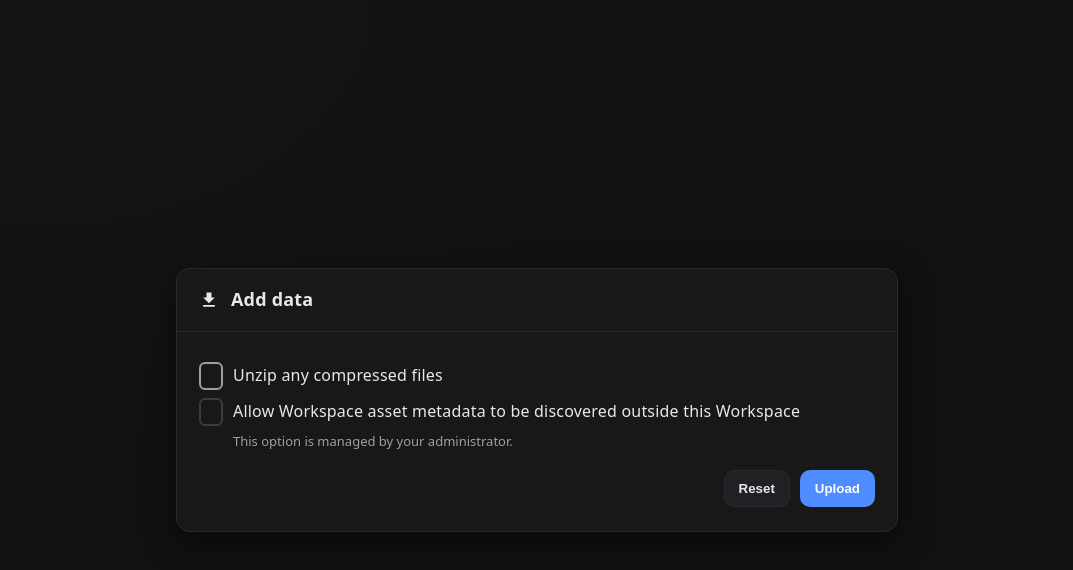
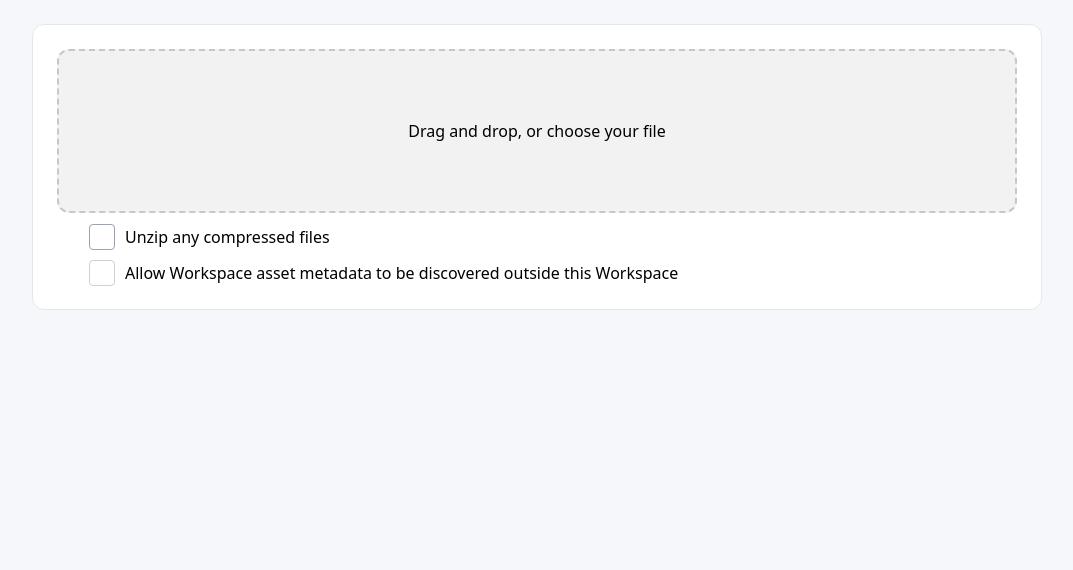
Before and after one commit to danielarrais-tr/cases-demo, a plain HTML site: page checkbox_fake.html in a window 1280 px wide. Shown: the whole page, without its empty margins (103-1176 px from the left). Drawn offline with Linux system fonts and the light colour scheme.

Commit message:
Update checkbox_fake.html

```diff
--- a/checkbox_fake.html
+++ b/checkbox_fake.html
@@ -1,235 +1,205 @@
 <!doctype html>
-<html lang="en" data-theme="black">
+<html lang="pt-br">
 <head>
   <meta charset="utf-8" />
+  <title>Mock Upload — foco no checkbox</title>
   <meta name="viewport" content="width=device-width, initial-scale=1" />
-  <title>Upload Options</title>
   <style>
-    :root {
-      --bg: #111;
-      --panel: #181818;
-      --text: #e8e8e8;
-      --muted: #9aa0a6;
-      --border: #2a2a2a;
-      --accent: #4f8cff;
-      --accent-contrast: #fff;
-      --disabled: #555;
+    body { font-family: system-ui, -apple-system, Segoe UI, Roboto, Arial, sans-serif; background:#f6f7fb; margin:0; padding:24px; }
+    .wrap { max-width: 960px; margin: 0 auto; background:#fff; border:1px solid #e5e7eb; border-radius:12px; padding:24px; }
+
+    /* ===== Mesmas classes/IDs do snippet ===== */
+    a-form { display:block; }
+
+    .fileUpload--Pdqo5 {
+      display:flex;
+      background:#f2f2f2;
+      border:2px dashed #c7c7c7;
+      border-radius:12px;
+      align-items:center;
+      justify-content:center;
+      height:160px;
+      position:relative;
+    }
+    .fileUpload_inner--JDKn9 {
+      display:flex;
+      width:100%;
+      height:100%;
+      align-items:center;
+      justify-content:center;
+      cursor:pointer;
+      user-select:none;
+    }
+    a-p { display:block; }
+
+    .ap-checkbox-container { display:flex; align-items:center; gap:10px; margin-top:12px; }
+    .ap-checkbox { position:relative; width:auto; height:24px; display:flex; align-items:center; gap:8px; }
+    .a-hidden-accessibility { position:relative; width:24px; height:24px; }
+
+    /* Input “visível para acessibilidade”, mas sem ocupar layout visual */
+    .ap-checkbox-input {
+      position:absolute; inset:0;
+      opacity:0; /* ainda recebe foco e eventos via label */
     }
 
-    /* Page */
-    body {
-      margin: 0;
-      font: 16px/1.4 system-ui, -apple-system, Segoe UI, Roboto, Ubuntu, Cantarell, Noto Sans, Helvetica Neue, Arial, sans-serif;
-      color: var(--text);
-      background: radial-gradient(1200px 800px at 10% 0%, #151515 0%, var(--bg) 60%);
-      display: grid;
-      place-items: center;
-      min-height: 100dvh;
+    /* Ícone visual do checkbox — controlado por data-checked */
+    .Appkit4-icon.icon-checkbox-deselected-fill {
+      width:24px; height:24px; line-height:24px;
+      display:inline-flex; align-items:center; justify-content:center;
+      border:1px solid #9ca3af; border-radius:4px;
+      font-size:16px; user-select:none;
+    }
+    .Appkit4-icon.icon-checkbox-deselected-fill::before { content: ""; }
+    .Appkit4-icon.icon-checkbox-deselected-fill[data-checked="true"] {
+      border-color:#4f46e5;
+      box-shadow: 0 0 0 2px rgba(79,70,229,.15) inset;
+    }
+    .Appkit4-icon.icon-checkbox-deselected-fill[data-checked="true"]::before {
+      content: "✓";
+      font-weight:700;
     }
 
-    .modal {
-      width: min(720px, 92vw);
-      background: var(--panel);
-      border: 1px solid var(--border);
-      border-radius: 14px;
-      box-shadow: 0 10px 30px rgba(0,0,0,.5);
-      overflow: hidden;
-    }
+    .icon-checkbox-backdrop-outline { display:none; }
+    .ap-checkbox-label { cursor:pointer; }
 
-    .modal__header {
-      padding: 18px 22px;
-      border-bottom: 1px solid var(--border);
-      display: flex;
-      align-items: center;
-      gap: 12px;
-    }
-
-    .modal__title {
-      margin: 0;
-      font-size: 18px;
-      letter-spacing: .2px;
-    }
-
-    form {
-      padding: 20px 22px 24px;
-    }
-
-    /* Checkbox group (mirrors the structure you sent) */
-    .ap-checkbox-container {
-      display: flex;
-      align-items: center;
-      gap: 10px;
-      min-height: 24px;
-      margin: 12px 0;
-    }
-
-    .ap-checkbox {
-      position: relative;
-      width: 24px;
-      height: 24px;
-      display: inline-flex;
-      align-items: center;
-      justify-content: center;
-      cursor: pointer;
-      user-select: none;
-    }
-
-    .ap-checkbox-input {
-      position: absolute;
-      inset: 0;
-      width: 100%;
-      height: 100%;
-      margin: 0;
-      opacity: 0;
-      cursor: inherit;
-    }
-
-    /* Visual box */
-    .icon-checkbox-deselected-fill {
-      width: 24px;
-      height: 24px;
-      display: inline-flex;
-      align-items: center;
-      justify-content: center;
-      border: 2px solid var(--muted);
-      border-radius: 6px;
-      transition: border-color .2s, background-color .2s, transform .03s ease;
-    }
-
-    .ap-checkbox:hover .icon-checkbox-deselected-fill {
-      border-color: #c9d1d9;
-    }
-
-    .ap-checkbox-input:focus-visible + .icon-checkbox-deselected-fill {
-      outline: 2px solid var(--accent);
-      outline-offset: 2px;
-    }
-
-    /* Checkmark state */
-    .ap-checkbox-input:checked + .icon-checkbox-deselected-fill {
-      background: var(--accent);
-      border-color: var(--accent);
-    }
-    .ap-checkbox-input:checked + .icon-checkbox-deselected-fill::before {
-      content: "✔";
-      font-size: 16px;
-      line-height: 1;
-      translate: 0 1px;
-      color: var(--accent-contrast);
-    }
-
-    /* Disabled state */
-    .ap-checkbox-disabled { cursor: not-allowed; }
-    .ap-checkbox-disabled .icon-checkbox-deselected-fill {
-      border-color: var(--disabled);
-      background: transparent;
-      opacity: .6;
-    }
-    .ap-checkbox-disabled .ap-checkbox-input { cursor: not-allowed; }
-
-    /* Label */
-    .ap-checkbox-label {
-      cursor: pointer;
-      color: var(--text);
-      letter-spacing: .2px;
-      user-select: none;
-    }
-
-    /* Secondary backdrop ring (optional, decorative) */
-    .icon-checkbox-backdrop-outline {
-      position: absolute;
-      inset: 0;
-      border-radius: 8px;
-      pointer-events: none;
-    }
-
-    .actions {
-      margin-top: 20px;
-      display: flex;
-      justify-content: flex-end;
-      gap: 10px;
-    }
-
-    .btn {
-      padding: 10px 14px;
-      border-radius: 10px;
-      border: 1px solid var(--border);
-      background: #202124;
-      color: var(--text);
-      font-weight: 600;
-      cursor: pointer;
-    }
-    .btn.primary { background: var(--accent); color: var(--accent-contrast); border-color: transparent; }
-    .btn:disabled { opacity: .6; cursor: not-allowed; }
-
-    /* Small helper text */
-    .hint { color: var(--muted); font-size: 13px; margin-left: 34px; margin-top: -4px; }
+    .ap-checkbox-disabled { opacity:.5; cursor:not-allowed; }
+    .ap-checkbox-disabled .ap-checkbox-label { cursor:not-allowed; }
   </style>
 </head>
 <body>
-  <div class="modal" id="My_Data_App_DocumentLibrary_AddData_ModalUploadData_Modal">
-    <div class="modal__header">
-      <svg aria-hidden="true" width="20" height="20" viewBox="0 0 24 24"><path fill="currentColor" d="M19 9h-4V3H9v6H5l7 7zM5 18h14v2H5z"/></svg>
-      <h1 class="modal__title">Add data</h1>
+  <div class="wrap">
+    <!-- ===== SUA ESTRUTURA FIEL ===== -->
+    <a-form
+      data-x-testrigor-xpath="/html[1]/body[1]/div[2]/div[1]/div[1]/div[2]/form[1]"
+      data-x-testrigor-xpath-short="//div[@id='My_Data_App_DocumentLibrary_AddData_ModalUploadData_Modal']/div[1]/div[2]/form[1]"
+      data-x-testrigor-cursor="auto" data-x-testrigor-font-size="16"
+      data-x-testrigor-shadow-root="false" data-x-testrigor-shadow-host=""
+      data-x-testrigor-css-x="630" data-x-testrigor-css-y="375"
+      data-x-testrigor-css-width="660" data-x-testrigor-css-height="228"
+      data-x-testrigor-css-text-transform="none" background-color="rgba(0, 0, 0, 0)"
+      data-x-testrigor-css-display="block" data-x-testrigor-position="static"
+      data-x-testrigor-z-index="auto" data-x-testrigor-overflow-y="visible"
+      data-x-testrigor-x="630" data-x-testrigor-y="375" data-x-testrigor-width="660"
+      data-x-testrigor-height="228" data-x-testrigor-possibly-visible="true"
+      data-x-testrigor-visible="true" data-x-testrigor-accessible="true"
+      data-x-testrigor-visible-fixed="true">
+
+      <div role="presentation" tabindex="0" class="fileUpload--Pdqo5"
+           data-x-testrigor-xpath="/html[1]/body[1]/div[2]/div[1]/div[1]/div[2]/form[1]/div[1]"
+           data-x-testrigor-xpath-short="//div[@id='My_Data_App_DocumentLibrary_AddData_ModalUploadData_Modal']/div[1]/div[2]/form[1]/div[1]"
+           background-color="rgb(242, 242, 242)" data-x-testrigor-css-display="flex">
+
+        <!-- INPUT REAL (mesmo id), oculto por display:none como no snippet -->
+        <input id="My_Data_App_DocumentLibrary_AddData_ModalUploadData_File_Upload_Field"
+               multiple type="file" tabindex="-1" style="display: none;"
+               data-x-testrigor-xpath="/html[1]/body[1]/div[2]/div[1]/div[1]/div[2]/form[1]/div[1]/input[1]"
+               data-x-testrigor-xpath-short="//input[@id='My_Data_App_DocumentLibrary_AddData_ModalUploadData_File_Upload_Field']">
+
+        <!-- “FAKE BUTTON” (mesma classe) -->
+        <div role="button" tabindex="0" class="fileUpload_inner--JDKn9"
+             data-x-testrigor-xpath="/html[1]/body[1]/div[2]/div[1]/div[1]/div[2]/form[1]/div[1]/div[1]">
+          <a-p data-x-testrigor-xpath="/html[1]/body[1]/div[2]/div[1]/div[1]/div[2]/form[1]/div[1]/div[1]/p[1]">
+            Drag and drop,
+            <span>or choose your file</span>
+          </a-p>
+        </div>
       </div>
 
-    <form aria-labelledby="form-title" id="upload-options-form">
-      <h2 id="form-title" style="position:absolute;left:-9999px">Upload options</h2>
+      <!-- CHECKBOXES -->
+      <div
+        data-x-testrigor-xpath="/html[1]/body[1]/div[2]/div[1]/div[1]/div[2]/form[1]/div[2]">
 
-      <!-- 1) Unzip any compressed files -->
-      <div class="ap-checkbox-container" id="My_Data_App_DocumentLibrary_AddData_ModalUploadData_Unzipcheckbox" data-theme="black">
-        <div class="ap-checkbox">
-          <input type="checkbox"
-                 id="checkbox-unzip"
-                 class="ap-checkbox-input"
-                 role="checkbox"
-                 aria-label="Unzip any compressed files"
-                 aria-live="polite" />
+        <!-- HABILITADO -->
+        <div class="ap-checkbox-container" id="My_Data_App_DocumentLibrary_AddData_ModalUploadData_Unzipcheckbox" data-theme="black"
+             data-x-testrigor-xpath="/html[1]/body[1]/div[2]/div[1]/div[1]/div[2]/form[1]/div[2]/div[1]"
+             data-x-testrigor-xpath-short="//div[@id='My_Data_App_DocumentLibrary_AddData_ModalUploadData_Unzipcheckbox']">
+          <div class="ap-checkbox"
+               data-x-testrigor-xpath="/html[1]/body[1]/div[2]/div[1]/div[1]/div[2]/form[1]/div[2]/div[1]/div[1]">
+            <div class="a-hidden-accessibility">
+              <input type="checkbox" role="checkbox" aria-live="assertive"
+                     aria-label="Unzip any compressed files" id="checkbox-7"
+                     tabindex="0" class="ap-checkbox-input" value=""
+                     data-x-testrigor-xpath="/html[1]/body[1]/div[2]/div[1]/div[1]/div[2]/form[1]/div[2]/div[1]/div[1]/div[1]/input[1]">
+            </div>
             <span class="Appkit4-icon icon-checkbox-deselected-fill" aria-hidden="true"></span>
             <span class="icon-checkbox-backdrop-outline" aria-hidden="true"></span>
           </div>
-        <label class="ap-checkbox-label" for="checkbox-unzip" aria-hidden="true">Unzip any compressed files</label>
+          <label class="ap-checkbox-label" for="checkbox-7" aria-hidden="true"
+                 data-x-testrigor-xpath="/html[1]/body[1]/div[2]/div[1]/div[1]/div[2]/form[1]/div[2]/div[1]/label[1]">
+            Unzip any compressed files
+          </label>
         </div>
 
-      <!-- 2) Allow Workspace asset metadata to be discovered outside this Workspace (disabled) -->
-      <div class="ap-checkbox-container MDDCheckbox" id="My_Data_App_DocumentLibrary_AddData_ModalUploadData_Mddcheckbox" data-theme="black">
-        <div class="ap-checkbox ap-checkbox-disabled">
-          <input type="checkbox"
-                 id="checkbox-discoverable"
-                 class="ap-checkbox-input"
-                 disabled
-                 role="checkbox"
-                 aria-disabled="true"
-                 aria-checked="false"
-                 aria-label="Allow Workspace asset metadata to be discovered outside this Workspace" />
+        <!-- DESABILITADO -->
+        <div class="ap-checkbox-container MDDCheckbox" id="My_Data_App_DocumentLibrary_AddData_ModalUploadData_Mddcheckbox" data-theme="black"
+             data-x-testrigor-xpath="/html[1]/body[1]/div[2]/div[1]/div[1]/div[2]/form[1]/div[2]/div[2]"
+             data-x-testrigor-xpath-short="//div[@id='My_Data_App_DocumentLibrary_AddData_ModalUploadData_Mddcheckbox']">
+          <div class="ap-checkbox ap-checkbox-disabled"
+               data-x-testrigor-xpath="/html[1]/body[1]/div[2]/div[1]/div[1]/div[2]/form[1]/div[2]/div[2]/div[1]">
+            <div class="a-hidden-accessibility">
+              <input type="checkbox" role="checkbox" aria-live="assertive"
+                     aria-label="Allow Workspace asset metadata to be discovered outside this Workspace"
+                     aria-disabled="true" aria-checked="false" id="checkbox-8"
+                     tabindex="0" disabled class="ap-checkbox-input" value=""
+                     data-x-testrigor-xpath="/html[1]/body[1]/div[2]/div[1]/div[1]/div[2]/form[1]/div[2]/div[2]/div[1]/div[1]/input[1]">
+            </div>
             <span class="Appkit4-icon icon-checkbox-deselected-fill" aria-hidden="true"></span>
             <span class="icon-checkbox-backdrop-outline" aria-hidden="true"></span>
           </div>
-        <label class="ap-checkbox-label" for="checkbox-discoverable" aria-hidden="true">Allow Workspace asset metadata to be discovered outside this Workspace</label>
+          <label class="ap-checkbox-label" for="checkbox-8" aria-hidden="true"
+                 data-x-testrigor-xpath="/html[1]/body[1]/div[2]/div[1]/div[1]/div[2]/form[1]/div[2]/div[2]/label[1]">
+            Allow Workspace asset metadata to be discovered outside this Workspace
+          </label>
         </div>
-      <p class="hint">This option is managed by your administrator.</p>
-
-      <div class="actions">
-        <button type="button" class="btn" onclick="document.getElementById('upload-options-form').reset()">Reset</button>
-        <button type="submit" class="btn primary">Upload</button>
       </div>
-    </form>
+    </a-form>
   </div>
 
   <script>
-    // Demo: handle submit
-    document.getElementById('upload-options-form').addEventListener('submit', (e) => {
+    // “Fake” chama o input real (mantendo comportamento do snippet)
+    const realInput = document.getElementById('My_Data_App_DocumentLibrary_AddData_ModalUploadData_File_Upload_Field');
+    const fakeButton = document.querySelector('.fileUpload_inner--JDKn9');
+    fakeButton.addEventListener('click', (e) => {
       e.preventDefault();
-      const unzip = document.getElementById('checkbox-unzip').checked;
-      alert(`Submitted:\n- Unzip compressed files: ${unzip ? 'Yes' : 'No'}`);
+      try { realInput.click(); } catch {}
+    });
+    fakeButton.addEventListener('keydown', (e) => {
+      if (e.key === 'Enter' || e.key === ' ') {
+        e.preventDefault();
+        try { realInput.click(); } catch {}
+      }
     });
 
-    // Micro-interaction: click ripple (optional)
-    document.querySelectorAll('.ap-checkbox').forEach(box => {
-      box.addEventListener('mousedown', () => box.querySelector('.icon-checkbox-deselected-fill')?.style.setProperty('transform','scale(0.95)'));
-      box.addEventListener('mouseup', () => box.querySelector('.icon-checkbox-deselected-fill')?.style.removeProperty('transform'));
-      box.addEventListener('mouseleave', () => box.querySelector('.icon-checkbox-deselected-fill')?.style.removeProperty('transform'));
+    // Checkbox visual: como o input está em outra hierarquia, espelhamos estado via JS.
+    function bindCheckboxVisual(inputId) {
+      const input = document.getElementById(inputId);
+      if (!input) return;
+      const icon = input.closest('.ap-checkbox')?.querySelector('.Appkit4-icon.icon-checkbox-deselected-fill');
+      if (!icon) return;
+
+      const sync = () => {
+        icon.setAttribute('data-checked', String(input.checked));
+        input.setAttribute('aria-checked', String(input.checked));
+      };
+
+      // estado inicial
+      sync();
+
+      // mudanças pelo usuário (label ou teclado)
+      input.addEventListener('change', sync);
+
+      // clique direto no ícone também alterna (quando habilitado)
+      if (!input.disabled) {
+        icon.addEventListener('click', (e) => {
+          e.preventDefault();
+          input.checked = !input.checked;
+          input.dispatchEvent(new Event('change', { bubbles: true }));
         });
+      }
+    }
+
+    bindCheckboxVisual('checkbox-7'); // habilitado
+    bindCheckboxVisual('checkbox-8'); // desabilitado (click no ícone é ignorado)
   </script>
 </body>
 </html>
```
Lines whose indentation alone changed are shown as unchanged.
